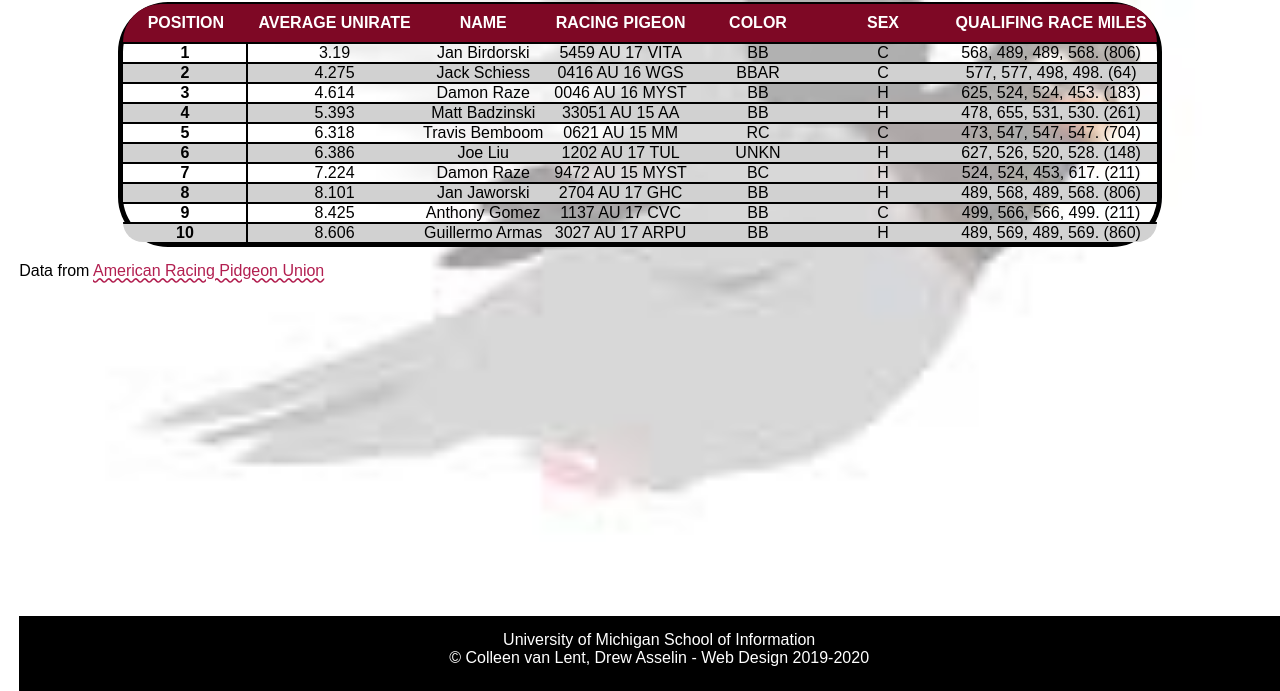
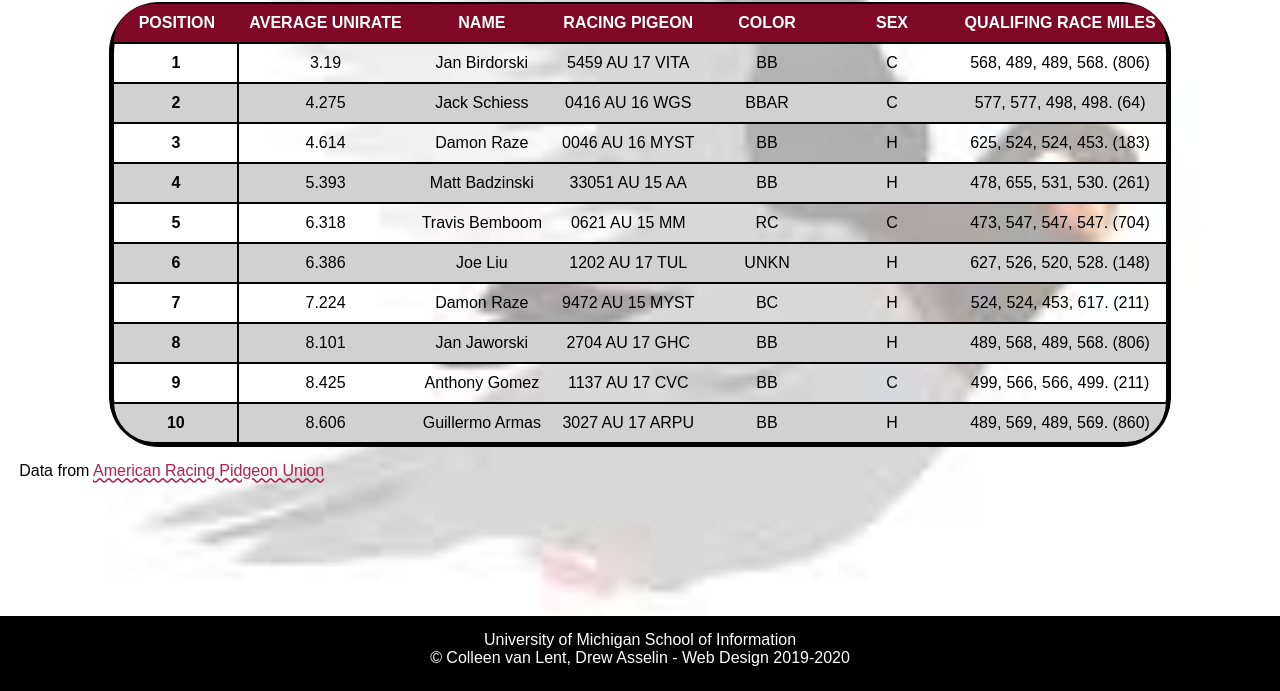
Before and after one commit to QINNGYANL/homework4-2021, a plain HTML site: page index.html in a window 1280 px wide. Shown: the part 109-800 px from the top of the page. Drawn offline with Linux system fonts and the light colour scheme; a web font is replaced by a local one.

Commit message:
Update style.css

```diff
--- a/css/style.css
+++ b/css/style.css
@@ -76,8 +76,11 @@ a{
 td{
   text-align: center;
   border-top: 2px solid black;
+  padding: 10px 10px 10px 10px;
 }
-
+th{
+  padding: 10px 10px 10px 10px;
+}
 
 .colhead{
   color: #FFFFFF;
@@ -105,7 +108,6 @@ table{
     margin-right:auto;
     border-radius: 50px 50px 50px 50px;
     border-top: 2px solid black;
-
 }
 
 tr:nth-child(even) {
@@ -141,7 +143,7 @@ footer{
   text-align:center;
   color: #FFFFFF;
   min-height: 75px;
-  width: 100%;
   position: fixed;
   bottom: 0;
+  left: 0;
 }
```
